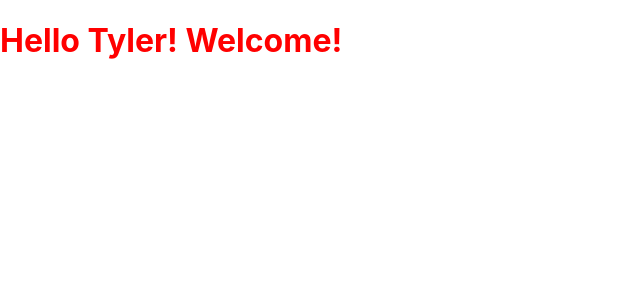
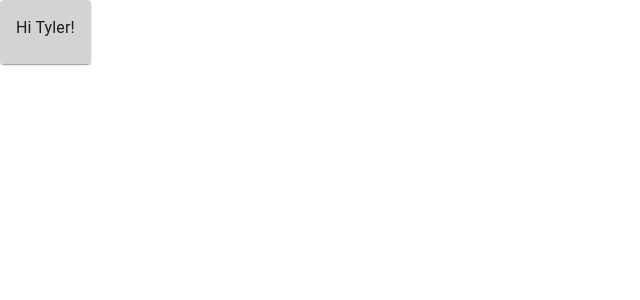
Before and after one commit to DudsTheKid3756/issue-tracker-ui, a React (Create React App) app: page / in a window 1280 px wide. Shown: the top 300 px of the page, without its empty margins (0-640 px from the left). Built offline with nearby package versions, Linux system fonts and the light colour scheme; the HTML template or start-up script is replaced by a standard one.

Commit message:
added mui card

```diff
--- a/package.json
+++ b/package.json
@@ -3,6 +3,9 @@
   "version": "0.1.0",
   "private": true,
   "dependencies": {
+    "@emotion/react": "^11.10.4",
+    "@emotion/styled": "^11.10.4",
+    "@mui/material": "^5.10.6",
     "@testing-library/jest-dom": "^5.16.5",
     "@testing-library/react": "^13.4.0",
     "@testing-library/user-event": "^13.5.0",
@@ -37,6 +40,8 @@
     ]
   },
   "devDependencies": {
+    "@types/react": "^18.0.21",
+    "@types/react-dom": "^18.0.6",
     "eslint": "^8.24.0",
     "eslint-config-airbnb": "^19.0.4",
     "eslint-config-prettier": "^8.5.0",
--- a/src/Components/Issues/Issues.component.css
+++ b/src/Components/Issues/Issues.component.css
@@ -1,3 +1,3 @@
-.header {
-    color: red;
+card {
+    background-color: gray;
 }
--- a/src/Components/Issues/Issues.js
+++ b/src/Components/Issues/Issues.js
@@ -1,13 +1,18 @@
 import './Issues.component.css';
+import { Card, CardContent, Typography } from '@mui/material';
 
-const Issues = () => {
+function Issues() {
   const name = 'Tyler';
 
   return (
-    <div className="header">
-      <h1>Hello {name}! Welcome!</h1>
+    <div className="container">
+      <Card className="card" sx={{ maxWidth: '50%', display: 'inline-block' }}>
+        <CardContent className="content" sx={{ backgroundColor: 'lightgray' }}>
+          <Typography>Hi {name}!</Typography>
+        </CardContent>
+      </Card>
     </div>
   );
-};
+}
 
 export default Issues;
```
Also changed, not shown: .eslintrc.json, 1 other file (tests, documents, lock files or other folders).
